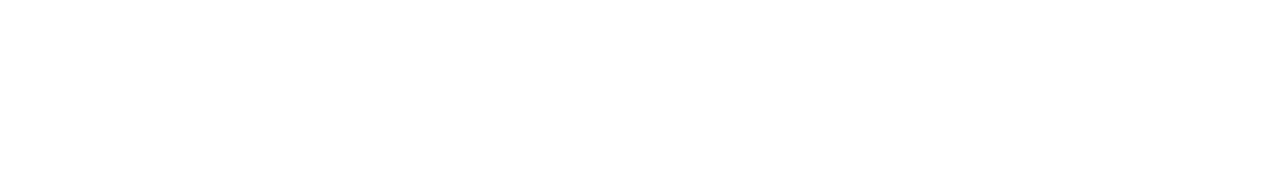
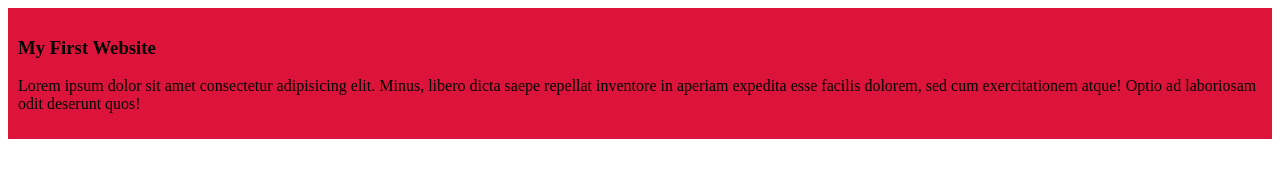
Before and after one commit to mosammatshahana/my-first-github-repo, a plain HTML site: page index.html in a window 1280 px wide. Drawn offline with Linux system fonts and the light colour scheme.

Commit message:
added the first blog

```diff
--- a/index.html
+++ b/index.html
@@ -3,9 +3,13 @@
 <head>
     <meta charset="UTF-8">
     <meta name="viewport" content="width=device-width, initial-scale=1.0">
-    <title>My First GitHub Repo</title>
+    <title>My First GitHub</title>
+    <link rel="stylesheet" href="styles/blog.css">
 </head>
 <body>
-
+    <div>
+        <h3>My First Website</h3>
+        <p>Lorem ipsum dolor sit amet consectetur adipisicing elit. Minus, libero dicta saepe repellat inventore in aperiam expedita esse facilis dolorem, sed cum exercitationem atque! Optio ad laboriosam odit deserunt quos!</p>
+    </div>
 </body>
 </html>
--- /dev/null
+++ b/styles/blog.css
@@ -0,0 +1,4 @@
+div{
+    background-color: crimson;
+    padding: 10px;
+}
```
